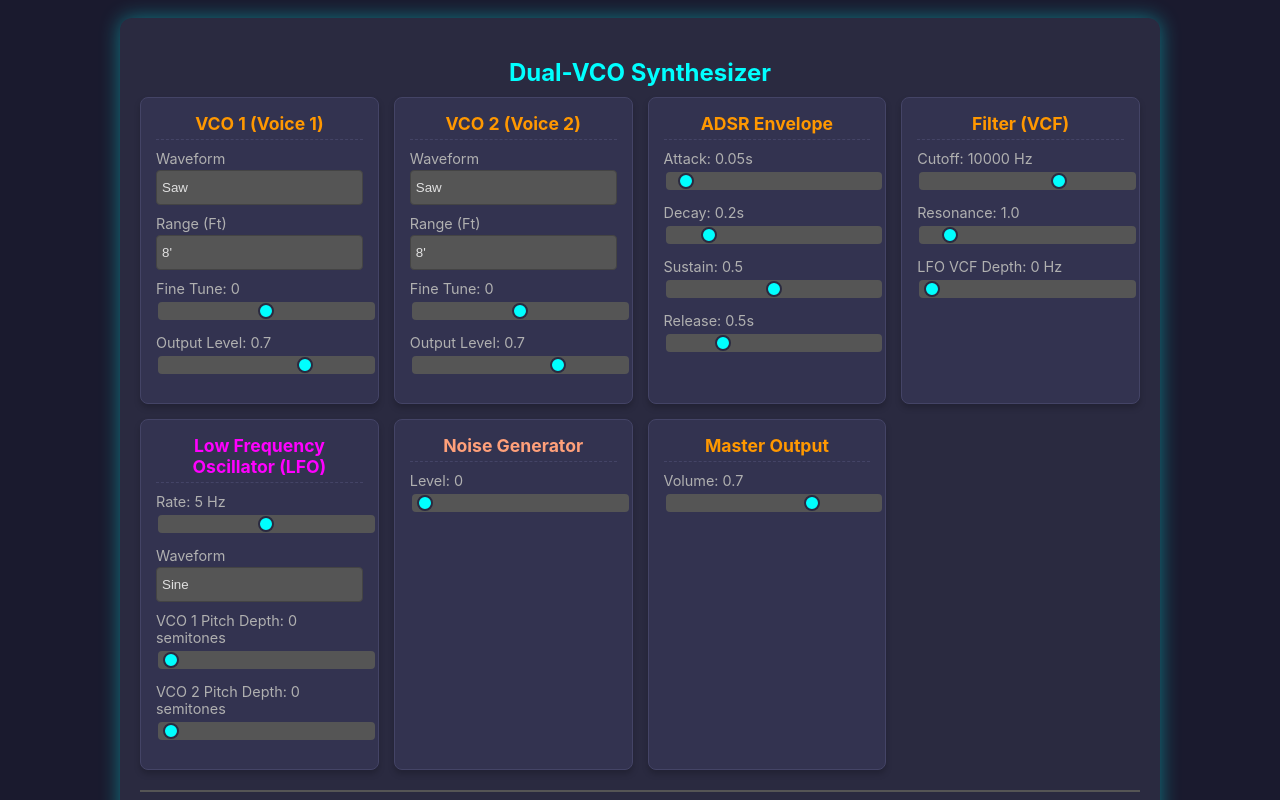
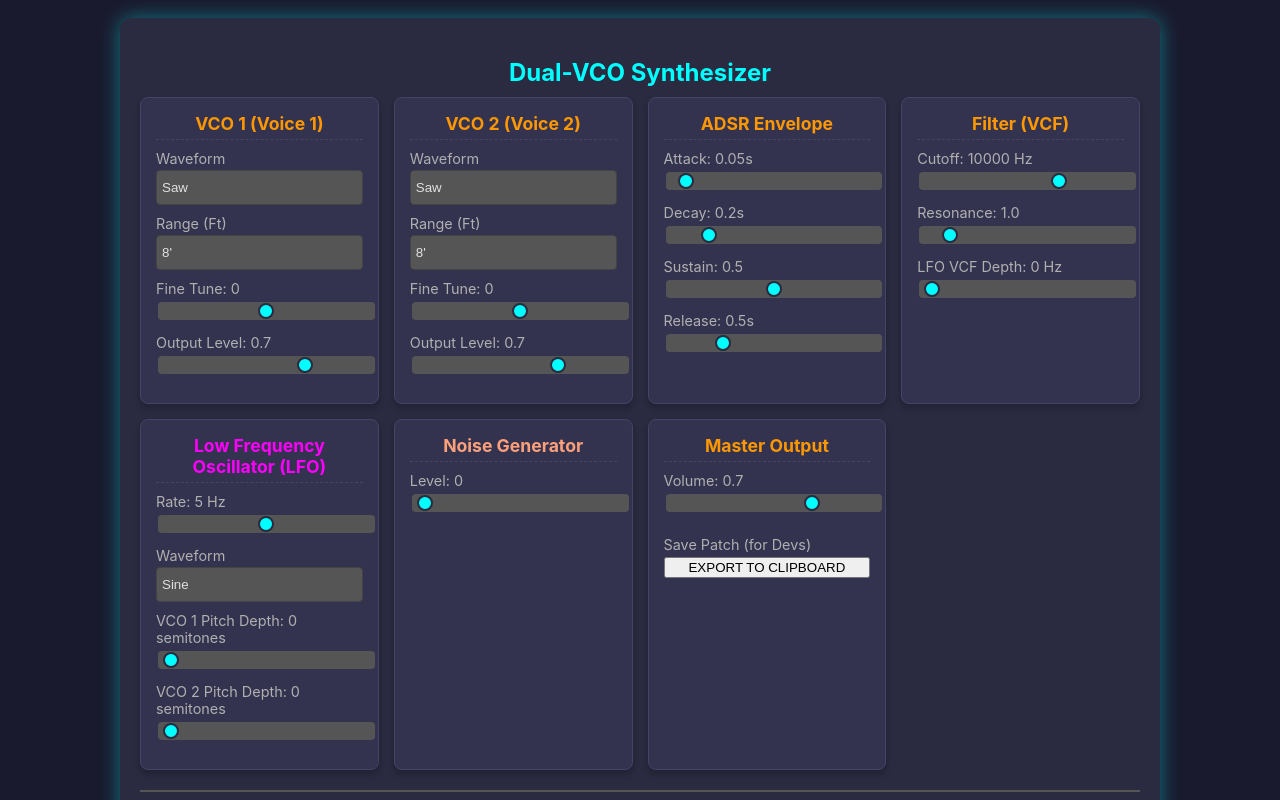
Before and after one commit to bfugitt/web-synth, a plain HTML site: page index.html in a window 1280 px wide. Shown: the top 800 px of the page. Drawn offline with Linux system fonts and the light colour scheme.

Commit message:
Update index.html

```diff
--- a/index.html
+++ b/index.html
@@ -135,13 +135,15 @@
                 </div>
             </div>
 
-            <div class="synth-section">
+          <div class="synth-section">
                 <h3>Master Output</h3>
                 <div class="control-group">
                     <label for="master-volume">Volume: <span id="master-volume-val">0.7</span></label>
                     <input type="range" id="master-volume" min="0" max="1" step="0.01" value="0.7">
                 </div>
-                <div class="control-group" style="height: 100px;">
+                <div class="control-group" style="margin-top: 20px;">
+                    <label>Save Patch (for Devs)</label>
+                    <button id="export-patch-btn" style="width:100%;">EXPORT TO CLIPBOARD</button>
                 </div>
             </div>
 
```
